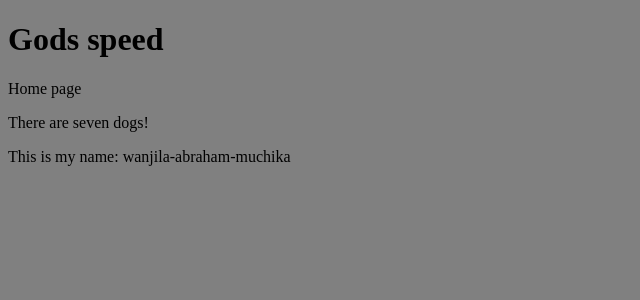
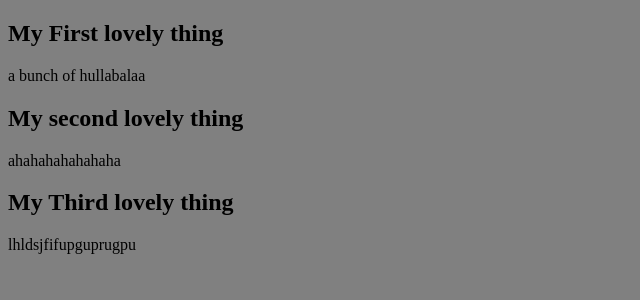
Before and after one commit to awanjila/Django-helloweb-app, a Django app: page / in a window 1280 px wide. Shown: the part 160-460 px from the top of the page, without its empty margins (0-640 px from the left). Run offline with Django 3.2, Linux system fonts and the light colour scheme; data comes from the database, SQL or seed files in the repository.

Commit message:
displaying dynamic information in my templates, by querying info from my database

```diff
--- a/collection/templates/index.html
+++ b/collection/templates/index.html
@@ -2,9 +2,8 @@
 {% load humanize %}
 {% block title %}Homepage -{{block.super}}{%endblock%}
 {% block content %}
-	<h1>Gods speed</h1>
-	<p>Home page
-	</p>
-	 <p>There are {{ number|apnumber}}  dogs!</p>
-	 <p>This is my name: {{ thing|slugify }}</p>
+     {% for thing in things %}
+      <h2> {{thing.name }}</h2>
+       <p>{{thing.description }}</p>
+       {% endfor%}
 	{% endblock%}
--- a/collection/views.py
+++ b/collection/views.py
@@ -1,10 +1,9 @@
 from django.shortcuts import render
+from collection.models import Thing
 
 # Create your views here.
 def index(request):
-	number=7
-	thing ="Wanjila Abraham Muchika"
+	things=Thing.objects.all()
 	return render(request,'index.html', {
-		'number': number,
-		'thing': thing,
+		'things':things,
 		})
```
Also changed, not shown: 1 other file.
